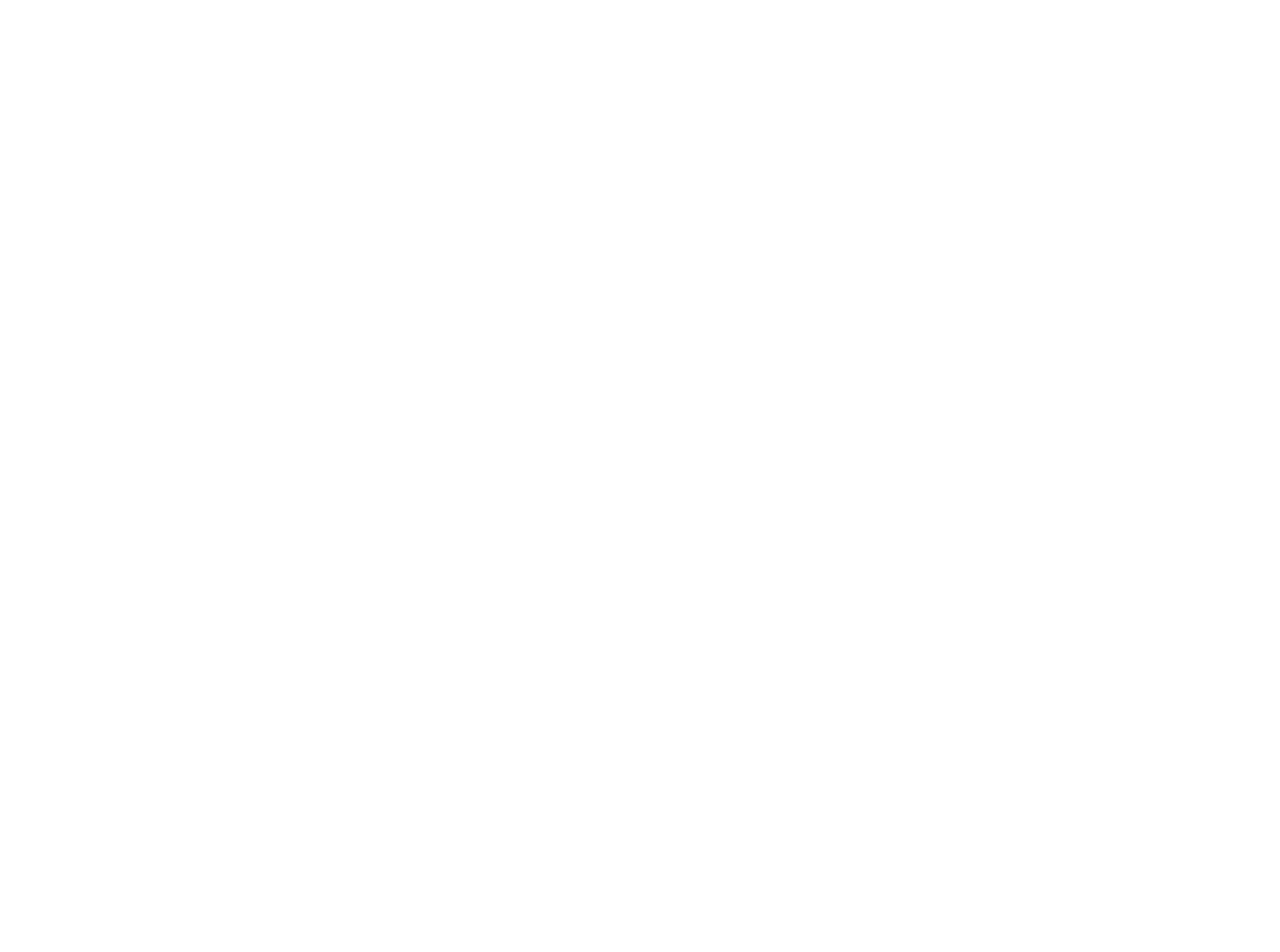
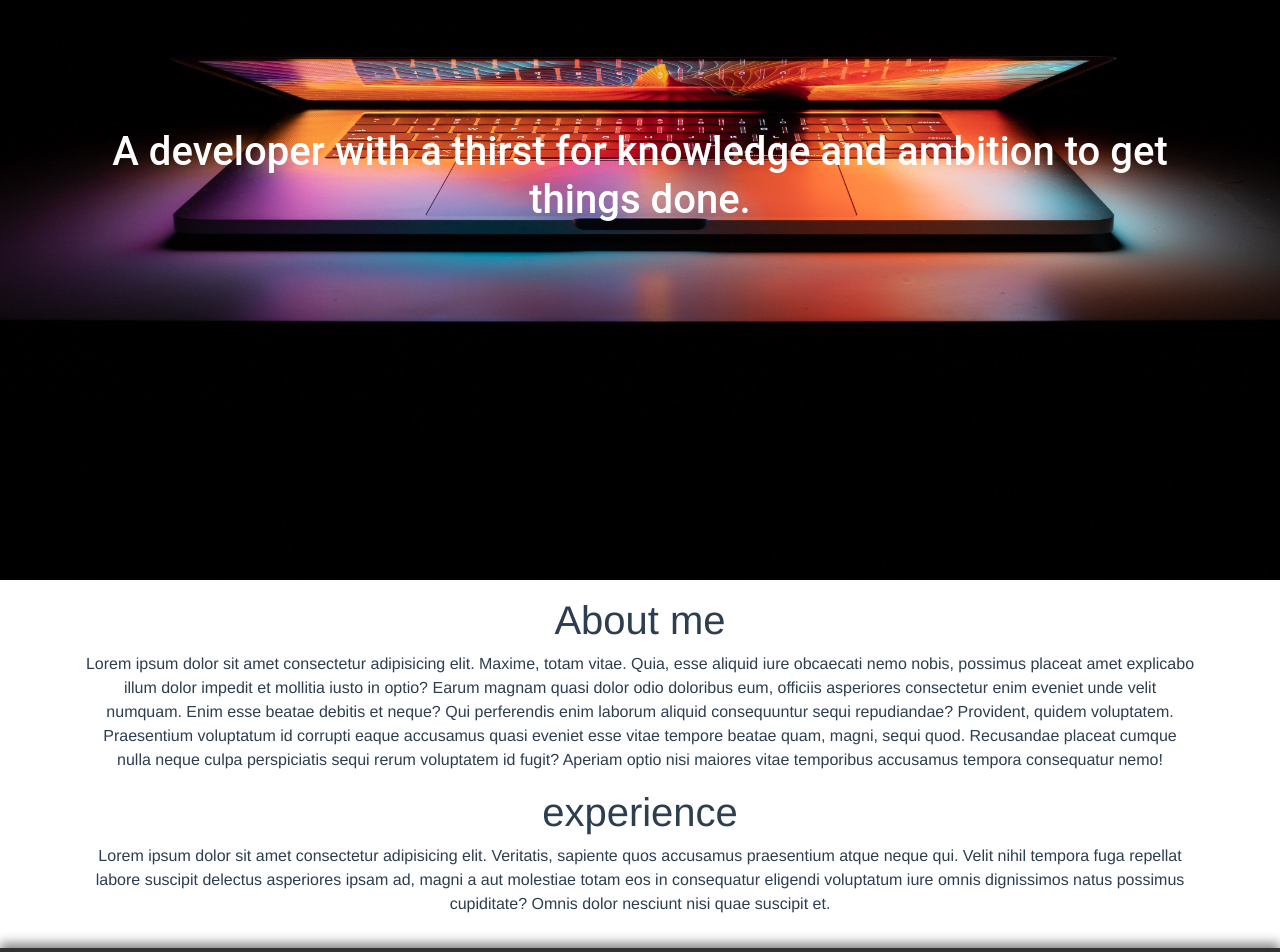
Before and after one commit to DonovanCosta/vue-portfolio-site, a Vue app: page / in a window 1280 px wide. Shown: the part 360-1312 px from the top of the page. Before the commit the page ends 800 px from the top, so only its background shows below. Built offline with nearby package versions, Linux system fonts and the light colour scheme.

Commit message:
- Added Call To Action and About components - Added Call To Action background image to public folder

```diff
--- /dev/null
+++ b/src/components/About.vue
@@ -0,0 +1,39 @@
+<template>
+    <div class="about">
+        <b-container>
+            <b-row justify align-v="center" align-h="center" >
+                <b-col cols="12" class="about_text">
+                     <h1>About me</h1>
+                    <p>
+                    Lorem ipsum dolor sit amet consectetur adipisicing elit. Maxime, totam vitae. Quia, esse aliquid iure obcaecati nemo nobis, possimus placeat amet explicabo illum dolor impedit et mollitia iusto in optio? Earum magnam quasi dolor odio doloribus eum, officiis asperiores consectetur enim eveniet unde velit numquam. Enim esse beatae debitis et neque? Qui perferendis enim laborum aliquid consequuntur sequi repudiandae? Provident, quidem voluptatem. Praesentium voluptatum id corrupti eaque accusamus quasi eveniet esse vitae tempore beatae quam, magni, sequi quod. Recusandae placeat cumque nulla neque culpa perspiciatis sequi rerum voluptatem id fugit? Aperiam optio nisi maiores vitae temporibus accusamus tempora consequatur nemo!
+                    </p>
+                    </b-col>
+            </b-row>
+            <b-row>
+                <b-col cols="12" class="experiences">
+                    <h1>experience</h1>
+                    <p>
+                    Lorem ipsum dolor sit amet consectetur adipisicing elit. Veritatis, sapiente quos accusamus praesentium atque neque qui. Velit nihil tempora fuga repellat labore suscipit delectus asperiores ipsam ad, magni a aut molestiae totam eos in consequatur eligendi voluptatum iure omnis dignissimos natus possimus cupiditate? Omnis dolor nesciunt nisi quae suscipit et.
+                    </p>
+                </b-col>
+            </b-row>
+        </b-container>
+    </div>
+</template>
+
+<script>
+export default {
+    name: "About",
+    props: {
+        message: String
+    }
+
+
+}
+</script>
+
+<style>
+    .about{
+        padding: 1em 0;
+    }
+</style>
--- /dev/null
+++ b/src/components/CallToAction.vue
@@ -0,0 +1,34 @@
+<template>
+    <div
+        class="cta">
+        <b-container>
+            <b-row justify align-v="center" align-h="center" >
+                <h1>{{message}}</h1>
+            </b-row>
+        </b-container>
+    </div>
+</template>
+
+<script>
+export default {
+    name: "CallToAction",
+    props: {
+        message: String
+    }
+}
+</script>
+
+<style>
+    .cta {
+        min-height: 100vh;
+        display: flex;
+        position: relative;
+        justify-content: center;
+        align-items: center;
+        background-image: url('/img/tianyi-ma-WiONHd_zYI4-unsplash.jpg');
+        background-size:cover;
+        background-position: center;
+        color: white;
+        font-family: 'Roboto';
+    }
+</style>
--- a/src/views/Home.vue
+++ b/src/views/Home.vue
@@ -1,6 +1,8 @@
 <template>
   <div class="home">
     <Navbar />
+    <CallToAction message="A developer with a thirst for knowledge and ambition to get things done." />
+    <About />
     <Footer
         siteName="donovancosta.com"
         />
@@ -11,12 +13,16 @@
 // @ is an alias to /src
 import Navbar from '@/components/Navbar.vue'
 import Footer from '@/components/Footer.vue'
+import About from '@/components/About.vue'
+import CallToAction from '@/components/CallToAction.vue'
 
 export default {
   name: 'Home',
   components: {
     Navbar,
     Footer,
+    About,
+    CallToAction
   }
 }
 </script>
```
Also changed, not shown: public/img/tianyi-ma-WiONHd_zYI4-unsplash.jpg (added).
